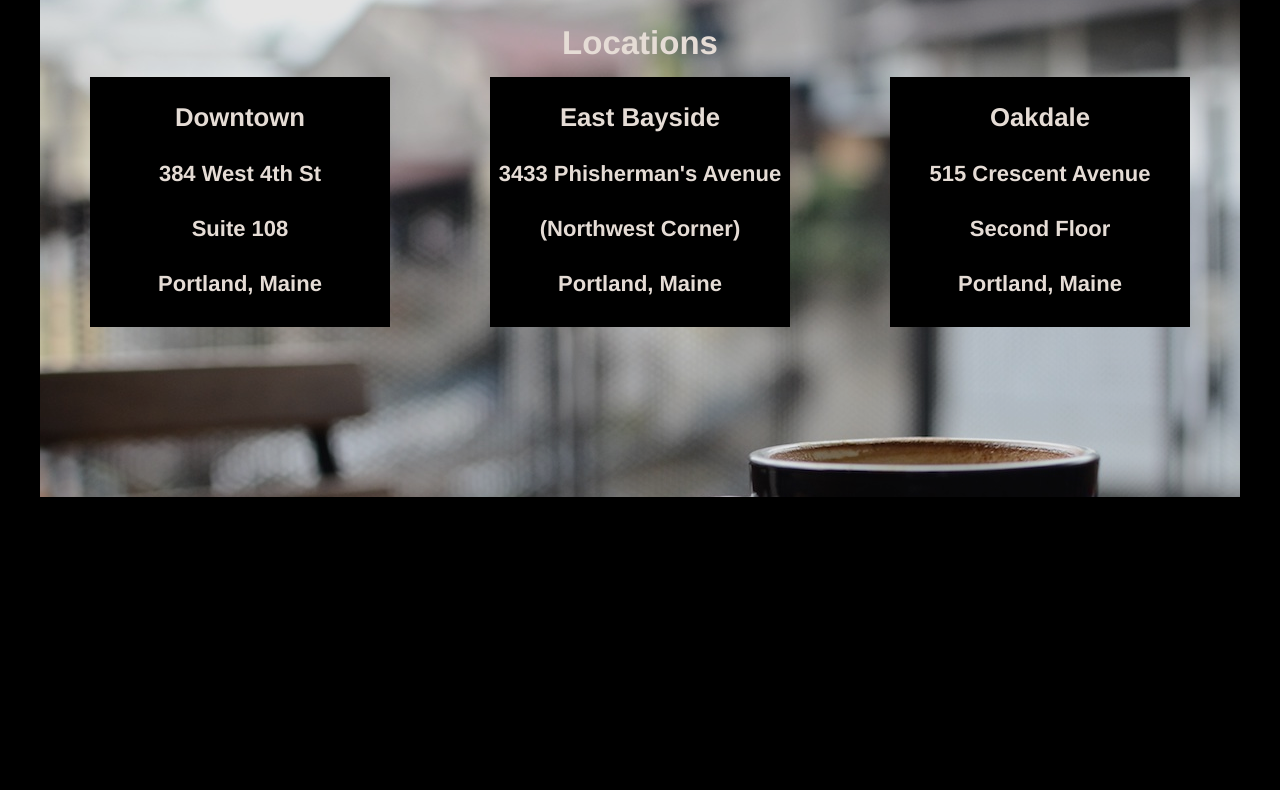
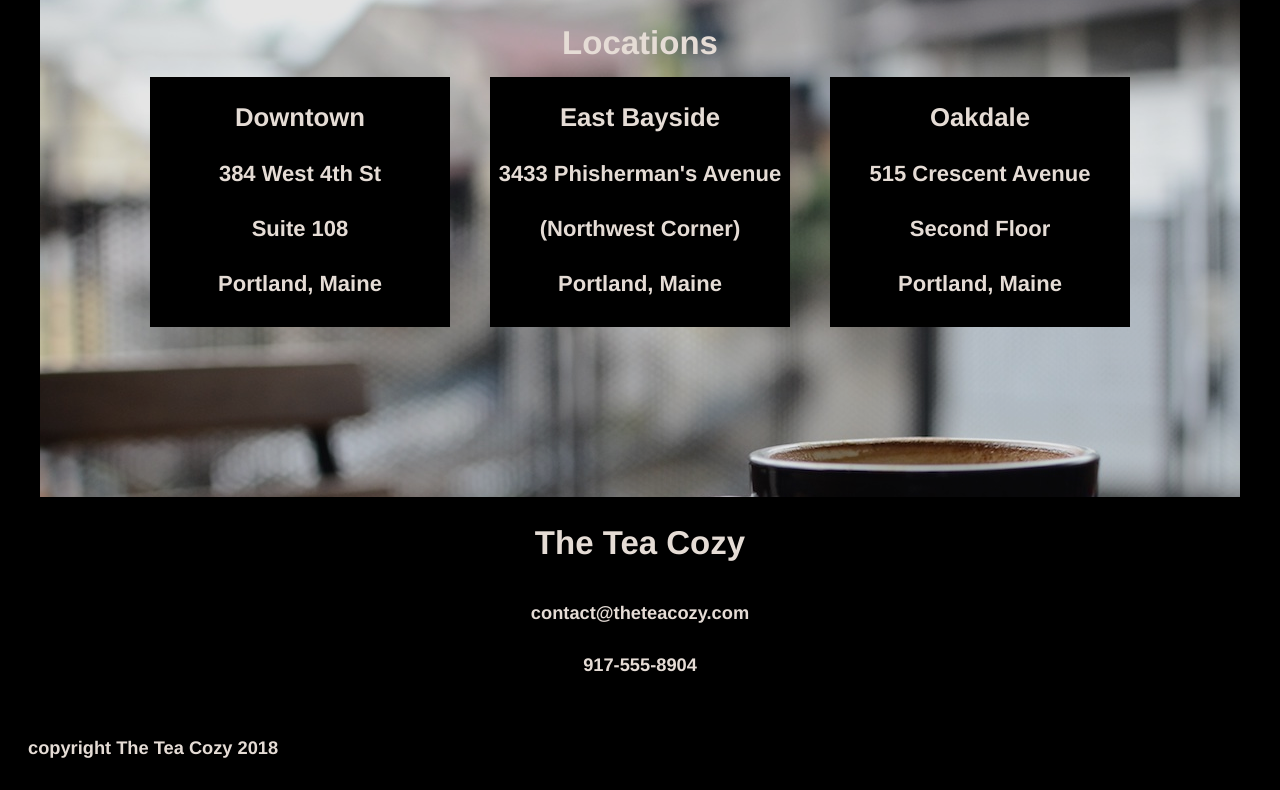
Before and after one commit to jenoble20/TeaCozy, a plain HTML site: page index.html in a window 1280 px wide. Shown: the part 1411-2201 px from the top of the page. Before the commit the page ends 1916 px from the top, so only its background shows below. Drawn offline with Linux system fonts and the light colour scheme.

Commit message:
Finishes locations section and footer. Project Complete.

```diff
--- a/Resources/CSS/style.css
+++ b/Resources/CSS/style.css
@@ -160,6 +160,8 @@ header{
 .address{
   background-color: black;
   width: 300px;
+  margin: 0px 20px;
+  opacity: 1;
 }
 
 #locations{
@@ -174,5 +176,29 @@ header{
 }
 
 #locations .container{
-  justify-content: space-around;
+  justify-content: center;
 }
+
+
+
+/*Footer Section*/
+
+footer{
+  display: flex;
+  flex-direction: column;
+  align-items: center;
+  width: 100%;
+}
+
+#contact{
+  text-align: center;
+  width: 100%;
+}
+
+#contact h2{
+  margin-bottom: 40px;
+}
+
+#copy{
+  padding-left: 20px;
+}
--- a/index.html
+++ b/index.html
@@ -105,6 +105,15 @@
       </div>
     </div>
 
+    <!--Footer-->
+    <footer>
+      <div id="contact">
+        <h2>The Tea Cozy<h2>
+          <h5>contact@theteacozy.com</h5>
+          <h5>917-555-8904</h5>
+        </div>
+    </footer>
   </div>
+  <h5 id="copy">copyright The Tea Cozy 2018</h5>
   </body>
 </html>
```
